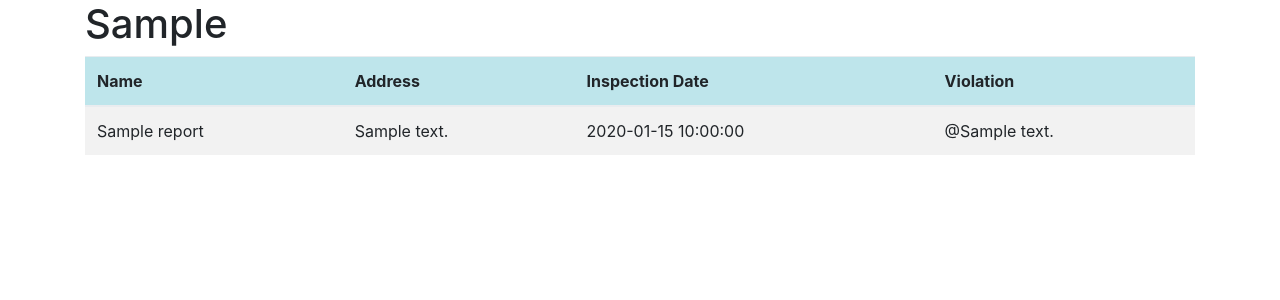
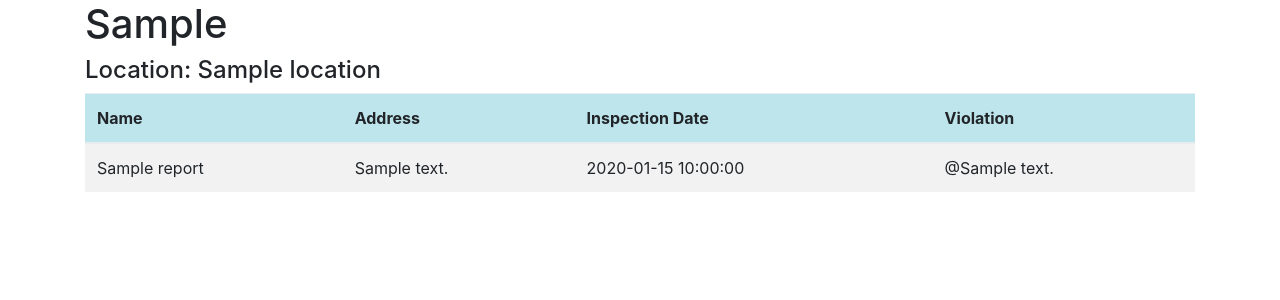
Before and after one commit to jcodywalters/IsMyFoodSafe, a Flask app: template src/templates/result.html in a window 1280 px wide. Shown: the top 300 px of the page. Run offline with Flask 2, Linux system fonts and the light colour scheme; the template is opened without the code that fills it: most values are stand-ins (such as "Sample title", 1, 10 or a date in 2020); some libraries are stand-ins or nearby versions.

Commit message:
bug fixes

```diff
--- a/src/app.py
+++ b/src/app.py
@@ -23,7 +23,7 @@ HOST = 'data.kingcounty.gov'
 PREVDAYS = 360
 USER_ZIP = get_user_zip()
 DATERANGE = str(datetime.date.today() - datetime.timedelta(days=PREVDAYS))
-QUERY = f'$select=name,address,inspection_date,violation_description&$where=inspection_date>"{DATERANGE}"&violation_type=red$zip_code="{USER_ZIP}"&$order=inspection_date,address DESC'
+QUERY = f'$select=name,address,inspection_date,violation_description&$where=inspection_date>"{DATERANGE}"&violation_type=red&zip_code={USER_ZIP}&$order=inspection_date,address DESC'
 
 app = Flask(__name__)
 app.secrete_key = ""
@@ -39,12 +39,12 @@ def reports_method():
 	name = request.form['name']
 	reports = get_reports(HOST, QUERY, name)
 	if (name == ''):
-		return render_template('result.html', table_header="No Reports Found")
+		return render_template('result.html', table_header="No Reports Found", location = USER_ZIP)
 	if (len(reports) > 0):
 		name = "Reports for " + "'" + name + "'"
-		return render_template('result.html', reports=reports, table_header=name)
+		return render_template('result.html', reports=reports, table_header=name, location = USER_ZIP)
 
-	return render_template('result.html', table_header="No Reports Found")
+	return render_template('result.html', table_header="No Reports Found", location = USER_ZIP)
 
 
 
--- a/src/templates/result.html
+++ b/src/templates/result.html
@@ -3,7 +3,7 @@
 <div class="container">
 
   <h1>{{ table_header }}</h1>
-
+  <h4>Location: {{ location }}</h4>
     <table class="table table-striped">
       <thead>
         <tr class="table-info">
```
